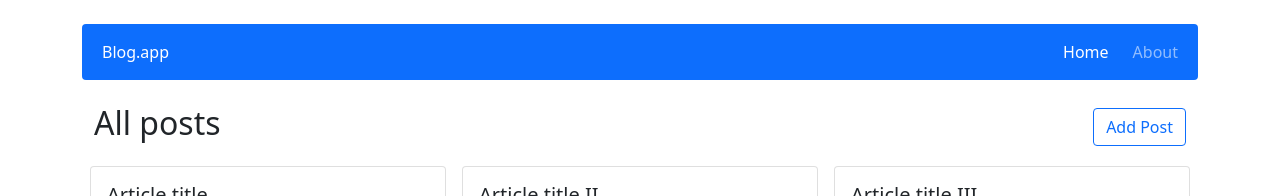
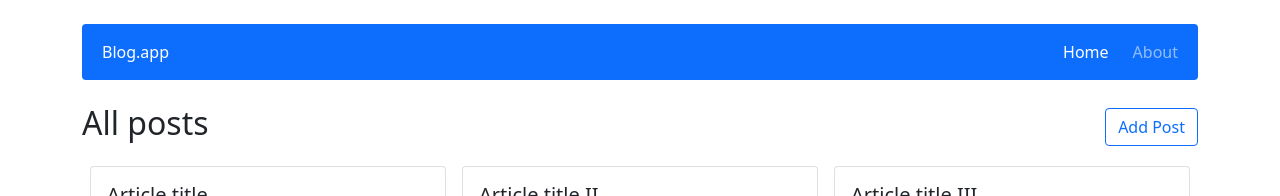
Before and after one commit to stelmonitos/blog-app-react, a React (Create React App) app: page / in a window 1280 px wide. Shown: the top 196 px of the page. Built offline with nearby package versions, Linux system fonts and the light colour scheme.

Commit message:
add readme/fix header

```diff
--- a/src/components/features/Posts.js
+++ b/src/components/features/Posts.js
@@ -9,7 +9,7 @@ const Posts = () => {
     return (
         <div className="row">
             {posts.map(post => (
-                <Card className="rounded mx-2 mt-3 col-sm-12 col-md p-0">
+                <Card className="rounded mx-2 mt-3 col-sm-12 col-md px-0">
                 <aritcle className="m-3" to={`/post/${post.id}`} key={post.id}>
                     <h5>{post.title}</h5>
                     <span><strong>Author: </strong></span>{post.author}<br />
--- a/src/components/pages/Home.js
+++ b/src/components/pages/Home.js
@@ -8,10 +8,10 @@ const Home = () => {
     <>
     <Container>
     <header className="row align-items-center">
-      <h2 className="col-10">All posts</h2>
-      <div className="col-2 d-flex justify-content-end">
+      <h2 className="col px-0">All posts</h2>
+      <div className="col d-flex justify-content-end px-0">
       <Link to={`/post/add`}>
-      <Button  variant="outline-primary">Add Post</Button>
+      <Button className=""  variant="outline-primary">Add Post</Button>
       </Link>
       </div>
     </header>
```
Also changed, not shown: 1 other file (tests, documents, lock files or other folders).
